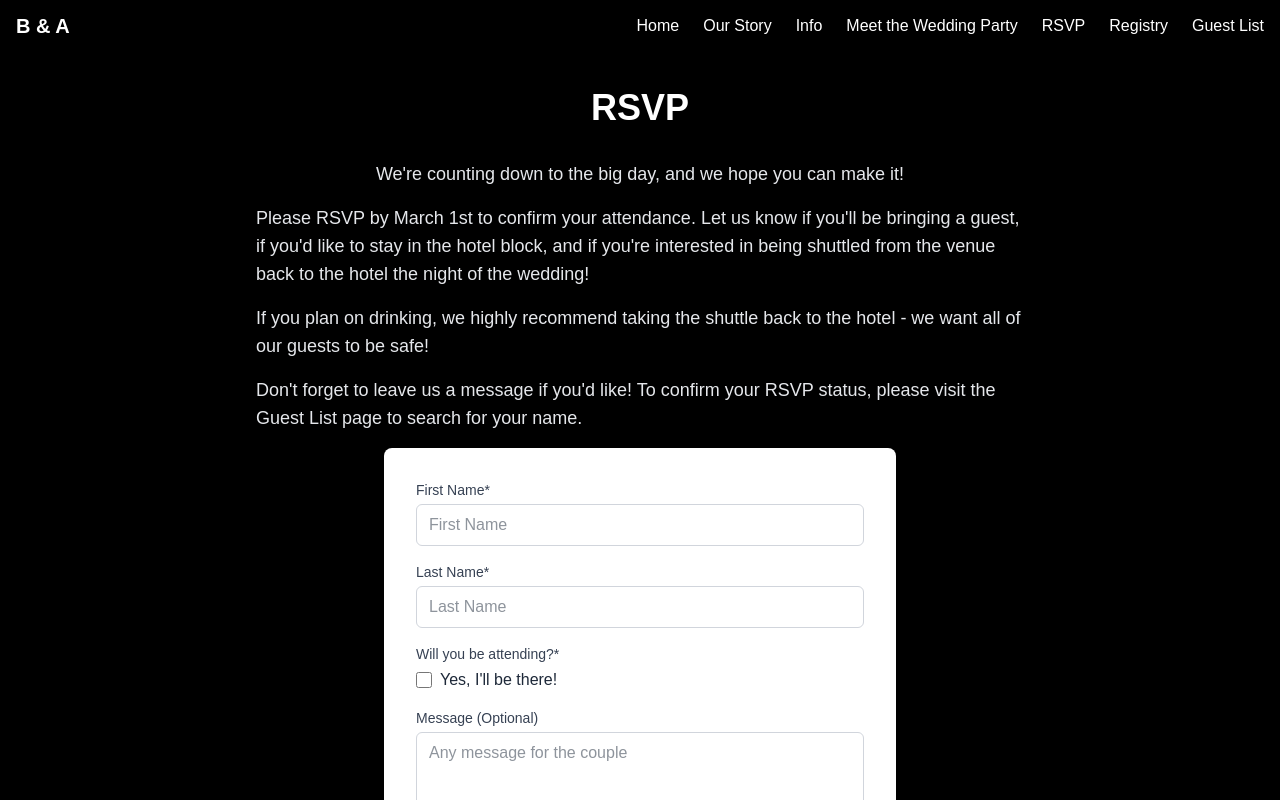
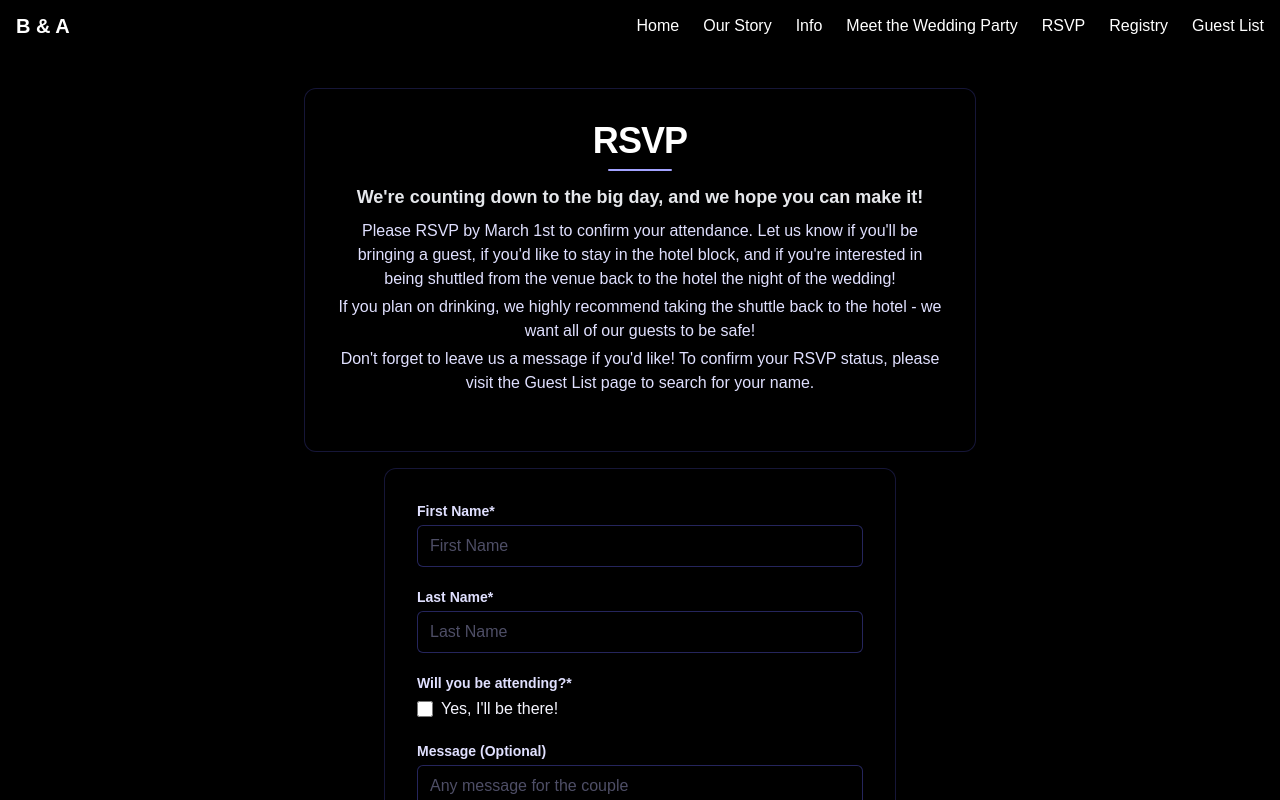
Before and after one commit to BrianColclough/wedding-website, a Next.js app: page /rsvp in a window 1280 px wide. Shown: the top 800 px of the page. Built offline with nearby package versions, Linux system fonts and the light colour scheme.

Commit message:
Enhance RSVP page layout and styling; update form fields for improved accessibility and visual consistency. Add focus-visible styles for inputs and adjust text colors for better readability.

```diff
--- a/app/globals.css
+++ b/app/globals.css
@@ -50,3 +50,7 @@ body {
   color: var(--foreground);
   font-family: Arial, Helvetica, sans-serif;
 }
+
+input:focus-visible, textarea:focus-visible, select:focus-visible, a:focus-visible {
+  @apply outline-2 outline-amber-400  outline-dotted transition-[box-shadow,border-color] duration-200;
+}
--- a/app/rsvp/page.tsx
+++ b/app/rsvp/page.tsx
@@ -72,7 +72,6 @@ export default function RSVP() {
     try {
       const supabase = await createClient();
 
-      // Insert main guest
       if (formData.attending) {
         const { error: mainGuestError } = await supabase
           .from("Guest List")
@@ -115,36 +114,32 @@ export default function RSVP() {
 
   return (
     <div className="container mx-auto bg-black text-white px-4 py-8">
-      <h1 className="text-3xl md:text-4xl font-bold text-center mb-8">RSVP</h1>
-      <div className="w-full flex items-center justify-center mb-4">
-        <div className="flex flex-col gap-4 sm:text-lg max-w-3xl items-center text-gray-200">
-          <p>
-            We&apos;re counting down to the big day, and we hope you can make it!
-          </p>
-          <p>
-            Please RSVP by March 1st to confirm your attendance. Let us know if
-            you&apos;ll be bringing a guest, if you&apos;d like to stay in the hotel
-            block, and if you&apos;re interested in being shuttled from the venue
-            back to the hotel the night of the wedding!
-          </p>
-
-          <p>
-            If you plan on drinking, we highly recommend taking the shuttle back
-            to the hotel - we want all of our guests to be safe!
-          </p>
-          <p>
-            Don&apos;t forget to leave us a message if you&apos;d like! To confirm your
-            RSVP status, please visit the Guest List page to search for your
-            name.
-          </p>
+      <div className="w-full flex items-center justify-center pb-8">
+        <div className="backdrop-blur-sm bg-black/30 rounded-xl shadow-lg border border-periwinkle-700/30 p-8 w-full max-w-2xl mx-auto">
+          <div className="text-center mb-6">
+            <h1 className="text-4xl font-bold text-white mb-2 tracking-tight">RSVP</h1>
+            <div className="w-16 h-0.5 mx-auto bg-periwinkle-400 rounded-full mb-3"></div>
+            <h2 className="text-lg font-semibold text-gray-200 mb-2">
+              We&apos;re counting down to the big day, and we hope you can make it!
+            </h2>
+            <p className="font-light text-periwinkle-200 mb-1">
+              Please RSVP by March 1st to confirm your attendance. Let us know if you&apos;ll be bringing a guest, if you&apos;d like to stay in the hotel block, and if you&apos;re interested in being shuttled from the venue back to the hotel the night of the wedding!
+            </p>
+            <p className="font-light text-periwinkle-200 mb-1">
+              If you plan on drinking, we highly recommend taking the shuttle back to the hotel - we want all of our guests to be safe!
+            </p>
+            <p className="font-light text-periwinkle-200">
+              Don&apos;t forget to leave us a message if you&apos;d like! To confirm your RSVP status, please visit the Guest List page to search for your name.
+            </p>
+          </div>
         </div>
       </div>
 
-      <div className="max-w-lg mx-auto bg-white text-gray-800 rounded-lg shadow-md p-6 md:p-8">
+      <div className="backdrop-blur-sm bg-black/30 rounded-xl shadow-lg border border-periwinkle-700/30 p-8 w-full max-w-lg mx-auto -translate-y-4">
         {isSubmitted ? (
           <div className="text-center py-8">
             <svg
-              className="w-16 h-16 text-green-500 mx-auto mb-4"
+              className="w-16 h-16 text-green-400 mx-auto mb-4 drop-shadow-lg"
               fill="none"
               stroke="currentColor"
               viewBox="0 0 24 24"
@@ -157,16 +152,16 @@ export default function RSVP() {
                 d="M9 12l2 2 4-4m6 2a9 9 0 11-18 0 9 9 0 0118 0z"
               />
             </svg>
-            <h2 className="text-2xl font-semibold mb-2">Thank You!</h2>
-            <p className="text-gray-600">
+            <h2 className="text-2xl font-semibold mb-2 text-white">Thank You!</h2>
+            <p className="text-periwinkle-200">
               Your RSVP has been received. We&apos;re looking forward to
               celebrating with you!
             </p>
           </div>
         ) : (
-          <form onSubmit={handleSubmit} className="space-y-4">
+          <form onSubmit={handleSubmit} className="space-y-5">
             {error && (
-              <div className="p-3 bg-red-100 border border-red-400 text-red-700 rounded">
+              <div className="p-3 bg-red-900/30 border border-red-400/40 text-red-300 rounded-lg text-center font-semibold">
                 {error}
               </div>
             )}
@@ -175,7 +170,7 @@ export default function RSVP() {
               <div>
                 <label
                   htmlFor="first_name"
-                  className="block text-sm font-medium text-gray-700 mb-1"
+                  className="block text-sm font-semibold text-periwinkle-200 mb-1"
                 >
                   First Name*
                 </label>
@@ -186,7 +181,7 @@ export default function RSVP() {
                   value={formData.first_name}
                   onChange={handleInputChange}
                   required
-                  className="w-full px-3 py-2 border border-gray-300 rounded-md focus:outline-none focus:ring-2 focus:ring-blue-500"
+                  className="w-full px-3 py-2 bg-black/40 text-white border border-periwinkle-700/50 rounded-md placeholder-periwinkle-300/40"
                   placeholder="First Name"
                 />
               </div>
@@ -195,7 +190,7 @@ export default function RSVP() {
             <div>
               <label
                 htmlFor="last_name"
-                className="block text-sm font-medium text-gray-700 mb-1"
+                className="block text-sm font-semibold text-periwinkle-200 mb-1"
               >
                 Last Name*
               </label>
@@ -206,13 +201,13 @@ export default function RSVP() {
                 value={formData.last_name}
                 onChange={handleInputChange}
                 required
-                className="w-full px-3 py-2 border border-gray-300 rounded-md focus:outline-none focus:ring-2 focus:ring-blue-500"
+                className="w-full px-3 py-2 bg-black/40 text-white border border-periwinkle-700/50 rounded-md placeholder-periwinkle-300/40"
                 placeholder="Last Name"
               />
             </div>
 
             <div>
-              <label className="block text-sm font-medium text-gray-700 mb-1">
+              <label className="block text-sm font-semibold text-periwinkle-200 mb-1">
                 Will you be attending?*
               </label>
               <div className="flex space-x-4">
@@ -222,9 +217,9 @@ export default function RSVP() {
                     name="attending"
                     checked={formData.attending}
                     onChange={toggleCheckbox}
-                    className="h-4 w-4 text-blue-600"
+                    className="h-4 w-4 text-periwinkle-400 bg-black/40 border-periwinkle-700/50 focus:ring-periwinkle-400 rounded"
                   />
-                  <span className="ml-2">Yes, I&apos;ll be there!</span>
+                  <span className="ml-2 text-periwinkle-100 font-medium">Yes, I&apos;ll be there!</span>
                 </label>
               </div>
             </div>
@@ -232,7 +227,7 @@ export default function RSVP() {
             {formData.attending && (
               <>
                 <div>
-                  <label className="block text-sm font-medium text-gray-700 mb-1">
+                  <label className="block text-sm font-semibold text-periwinkle-200 mb-1">
                     Additional Options
                   </label>
                   <div className="space-y-2">
@@ -242,9 +237,9 @@ export default function RSVP() {
                         name="plusOne"
                         checked={formData.plusOne}
                         onChange={toggleCheckbox}
-                        className="h-4 w-4 text-blue-600"
+                        className="h-4 w-4 text-periwinkle-400 bg-black/40 border-periwinkle-700/50 focus:ring-periwinkle-400 rounded"
                       />
-                      <span className="ml-2">I&apos;m bringing a plus one</span>
+                      <span className="ml-2 text-periwinkle-100">I&apos;m bringing a plus one</span>
                     </label>
 
                     <label className="inline-flex items-center block">
@@ -253,9 +248,9 @@ export default function RSVP() {
                         name="interested_in_shuttle"
                         checked={formData.interested_in_shuttle}
                         onChange={toggleCheckbox}
-                        className="h-4 w-4 text-blue-600"
+                        className="h-4 w-4 text-periwinkle-400 bg-black/40 border-periwinkle-700/50 focus:ring-periwinkle-400 rounded"
                       />
-                      <span className="ml-2">
+                      <span className="ml-2 text-periwinkle-100">
                         I&apos;m interested in shuttle transportation
                       </span>
                     </label>
@@ -266,9 +261,9 @@ export default function RSVP() {
                         name="interested_in_hotel_block"
                         checked={formData.interested_in_hotel_block}
                         onChange={toggleCheckbox}
-                        className="h-4 w-4 text-blue-600"
+                        className="h-4 w-4 text-periwinkle-400 bg-black/40 border-periwinkle-700/50 focus:ring-periwinkle-400 rounded"
                       />
-                      <span className="ml-2">
+                      <span className="ml-2 text-periwinkle-100">
                         I&apos;m interested in the hotel block
                       </span>
                     </label>
@@ -276,15 +271,15 @@ export default function RSVP() {
                 </div>
 
                 {formData.plusOne && (
-                  <div className="border-t border-gray-200 pt-4">
-                    <h3 className="text-md font-medium mb-3">
+                  <div className="border-t border-periwinkle-700/30 pt-4 mt-4">
+                    <h3 className="text-md font-semibold mb-3 text-periwinkle-200">
                       Plus One Information
                     </h3>
                     <div className="space-y-3">
                       <div>
                         <label
                           htmlFor="plusOne_first_name"
-                          className="block text-sm font-medium text-gray-700 mb-1"
+                          className="block text-sm font-semibold text-periwinkle-200 mb-1"
                         >
                           Plus One First Name*
                         </label>
@@ -295,7 +290,7 @@ export default function RSVP() {
                           value={formData.plusOne_first_name}
                           onChange={handleInputChange}
                           required={formData.plusOne}
-                          className="w-full px-3 py-2 border border-gray-300 rounded-md focus:outline-none focus:ring-2 focus:ring-blue-500"
+                          className="w-full px-3 py-2 bg-black/40 text-white border border-periwinkle-700/50 rounded-md placeholder-periwinkle-300/40"
                           placeholder="First Name"
                         />
                       </div>
@@ -303,7 +298,7 @@ export default function RSVP() {
                       <div>
                         <label
                           htmlFor="plusOne_last_name"
-                          className="block text-sm font-medium text-gray-700 mb-1"
+                          className="block text-sm font-semibold text-periwinkle-200 mb-1"
                         >
                           Plus One Last Name*
                         </label>
@@ -314,7 +309,7 @@ export default function RSVP() {
                           value={formData.plusOne_last_name}
                           onChange={handleInputChange}
                           required={formData.plusOne}
-                          className="w-full px-3 py-2 border border-gray-300 rounded-md focus:outline-none focus:ring-2 focus:ring-blue-500"
+                          className="w-full px-3 py-2 bg-black/40 text-white border border-periwinkle-700/50 rounded-md placeholder-periwinkle-300/40"
                           placeholder="Last Name"
                         />
                       </div>
@@ -327,7 +322,7 @@ export default function RSVP() {
             <div>
               <label
                 htmlFor="message"
-                className="block text-sm font-medium text-gray-700 mb-1"
+                className="block text-sm font-semibold text-periwinkle-200 mb-1"
               >
                 Message (Optional)
               </label>
@@ -337,7 +332,7 @@ export default function RSVP() {
                 value={formData.message}
                 onChange={handleInputChange}
                 rows={3}
-                className="w-full px-3 py-2 border border-gray-300 rounded-md focus:outline-none focus:ring-2 focus:ring-blue-500"
+                className="w-full px-3 py-2 bg-black/40 text-white border border-periwinkle-700/50 rounded-md placeholder-periwinkle-300/40"
                 placeholder="Any message for the couple"
               />
             </div>
@@ -346,7 +341,7 @@ export default function RSVP() {
               <button
                 type="submit"
                 disabled={isSubmitting}
-                className="w-full bg-blue-600 text-white py-2 px-4 rounded-md hover:bg-blue-700 transition duration-300 focus:outline-none focus:ring-2 focus:ring-blue-500 disabled:bg-blue-300"
+                className="w-full bg-periwinkle-500 text-white font-bold py-2 px-4 rounded-md  hover:bg-amber-500 transition duration-300 focus:outline-none focus:ring-2 focus:ring-periwinkle-400 disabled:bg-periwinkle-700/40 disabled:cursor-not-allowed"
               >
                 {isSubmitting ? "Submitting..." : "Submit RSVP"}
               </button>
```
